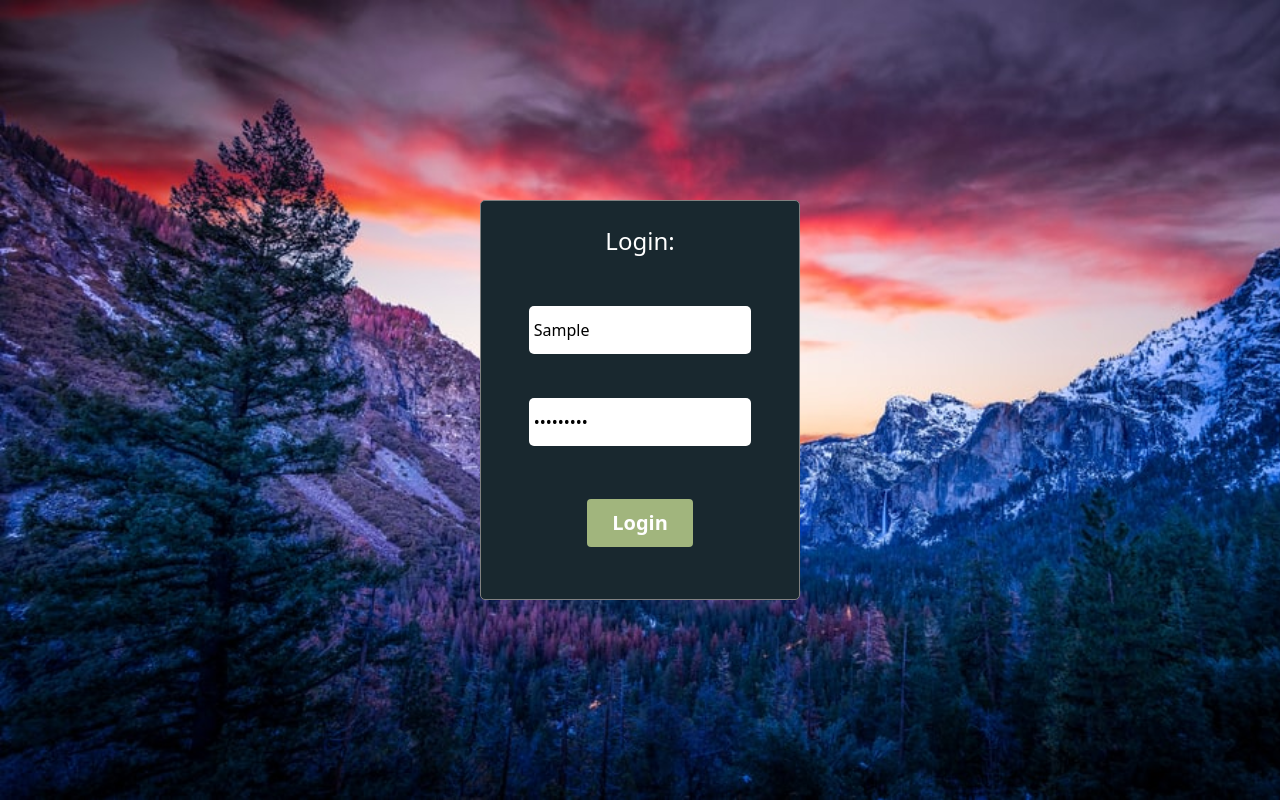
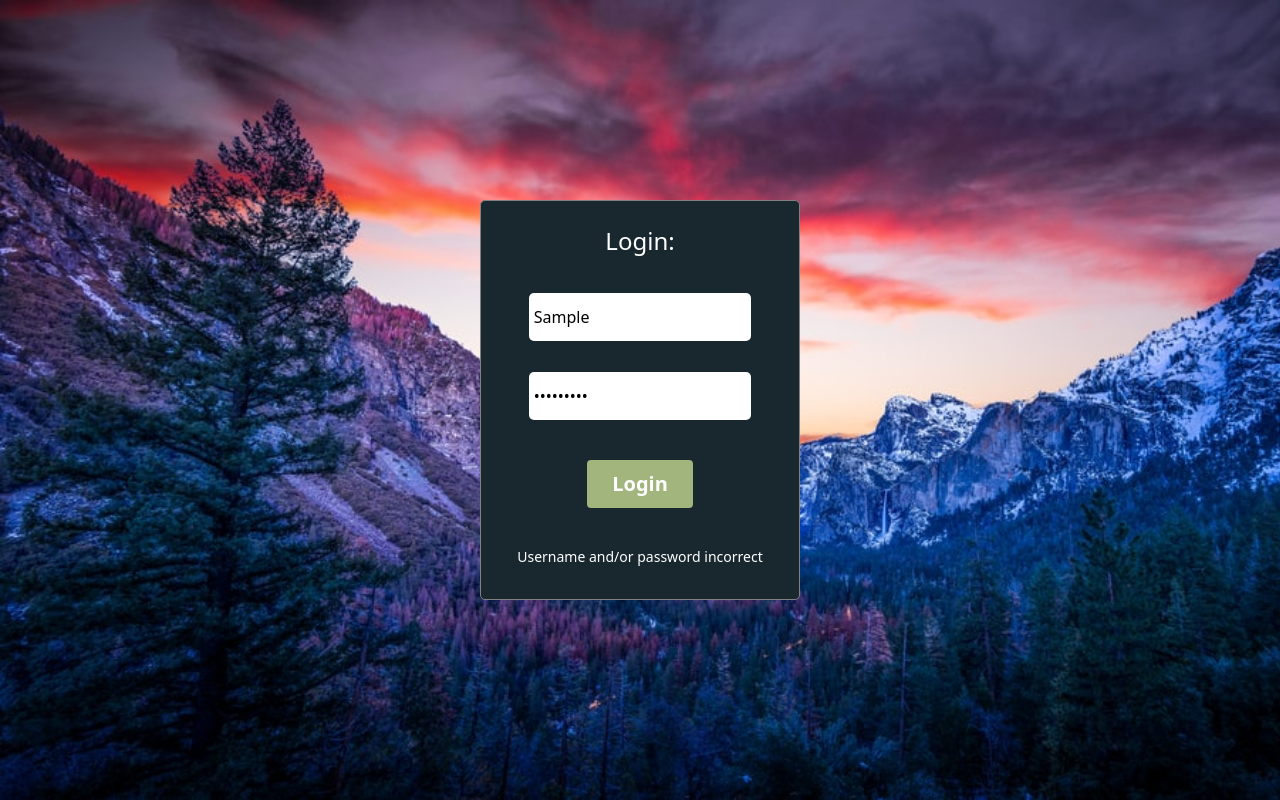
Before and after one commit to justlytoothy/BugTrack, a React (Create React App) app in the folder project/client/: page / in a window 1280 px wide. Both pictures are taken after typing "Sample", "Sample123" into the empty fields and a click on the button "Login". Built offline with nearby package versions, Linux system fonts and the light colour scheme; no server answers.

Commit message:
login error

```diff
--- a/project/client/src/features/auth/loginComponent.jsx
+++ b/project/client/src/features/auth/loginComponent.jsx
@@ -1,33 +1,48 @@
-import React, { useState } from 'react';
-import common from '../../common/commonImports.js';
-import { useDispatch, useSelector } from 'react-redux';
-import { getLoginStatus, loginUser } from './authSlice.js';
+import React, { useState } from 'react'
+import common from '../../common/commonImports.js'
+import { useDispatch, useSelector } from 'react-redux'
+import { getLoginStatus, loginUser } from './authSlice.js'
 const LoginComponent = () => {
-	const dispatch = useDispatch();
-	const loginStatus = useSelector(getLoginStatus);
-	let isLoading;
+	const dispatch = useDispatch()
+	const loginStatus = useSelector(getLoginStatus)
+	let isLoading
 	if (loginStatus === 'loading') {
-		isLoading = true;
+		isLoading = true
 	} else {
-		isLoading = false;
+		isLoading = false
+	}
+	let errorStatus
+	if (loginStatus === 'failed') {
+		errorStatus = true
+	} else {
+		errorStatus = false
 	}
 
 	const [formInput, setFormInput] = useState({
 		username: '',
 		password: '',
-	});
+	})
 
 	function inputChanged(e) {
 		setFormInput({
 			...formInput,
 			[e.target.name]: e.target.value,
-		});
+		})
 	}
 
 	function submit(e) {
-		e.preventDefault();
-		let data = formInput;
-		dispatch(loginUser(data));
+		e.preventDefault()
+		let data = formInput
+		dispatch(loginUser(data))
+	}
+	const errorMsg = () => {
+		if (errorStatus) {
+			return (
+				<h3 className='text-white text-sm'>
+					Username and/or password incorrect
+				</h3>
+			)
+		}
 	}
 
 	return (
@@ -54,12 +69,13 @@ const LoginComponent = () => {
 						click={submit}
 						text='Login'
 						type='submit'></common.ActionButton>
+					{errorMsg()}
 				</form>
 			</div>
 		</div>
-	);
-};
-export default LoginComponent;
+	)
+}
+export default LoginComponent
 
 /*
 
```
